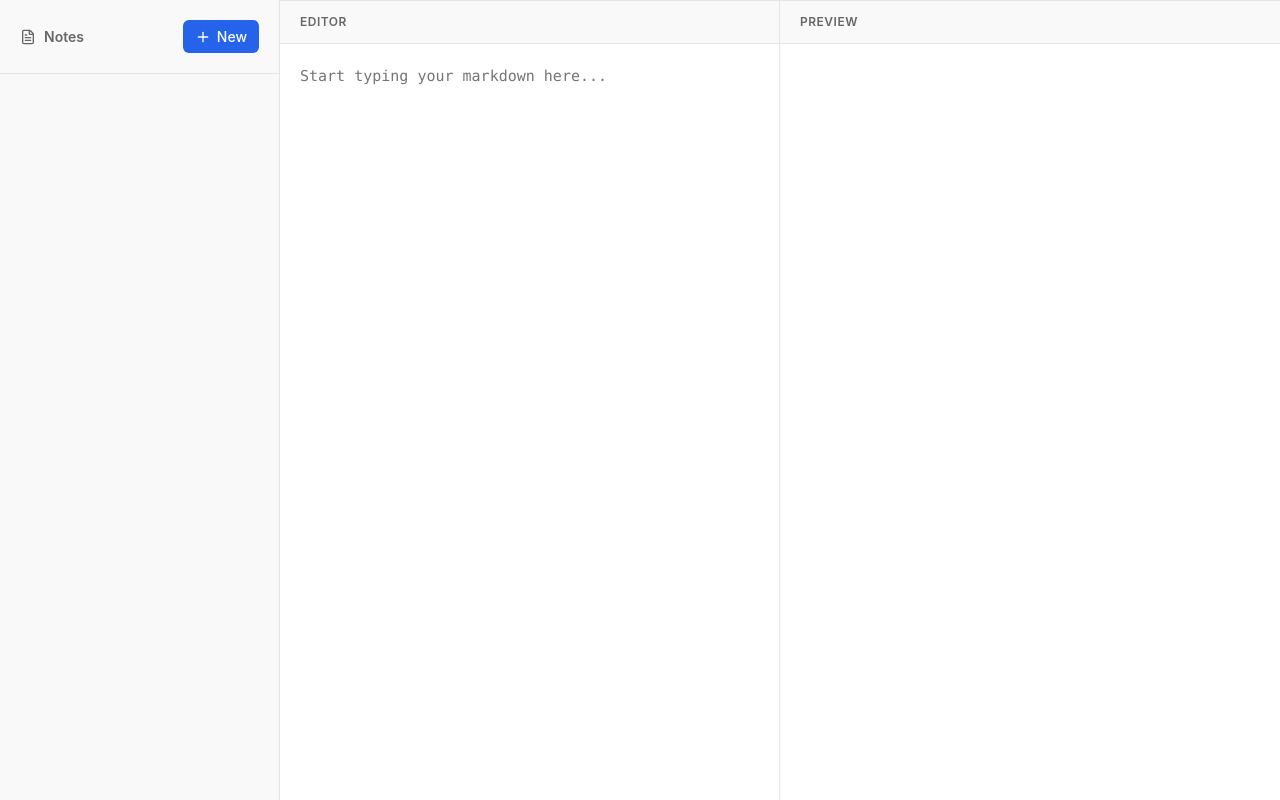
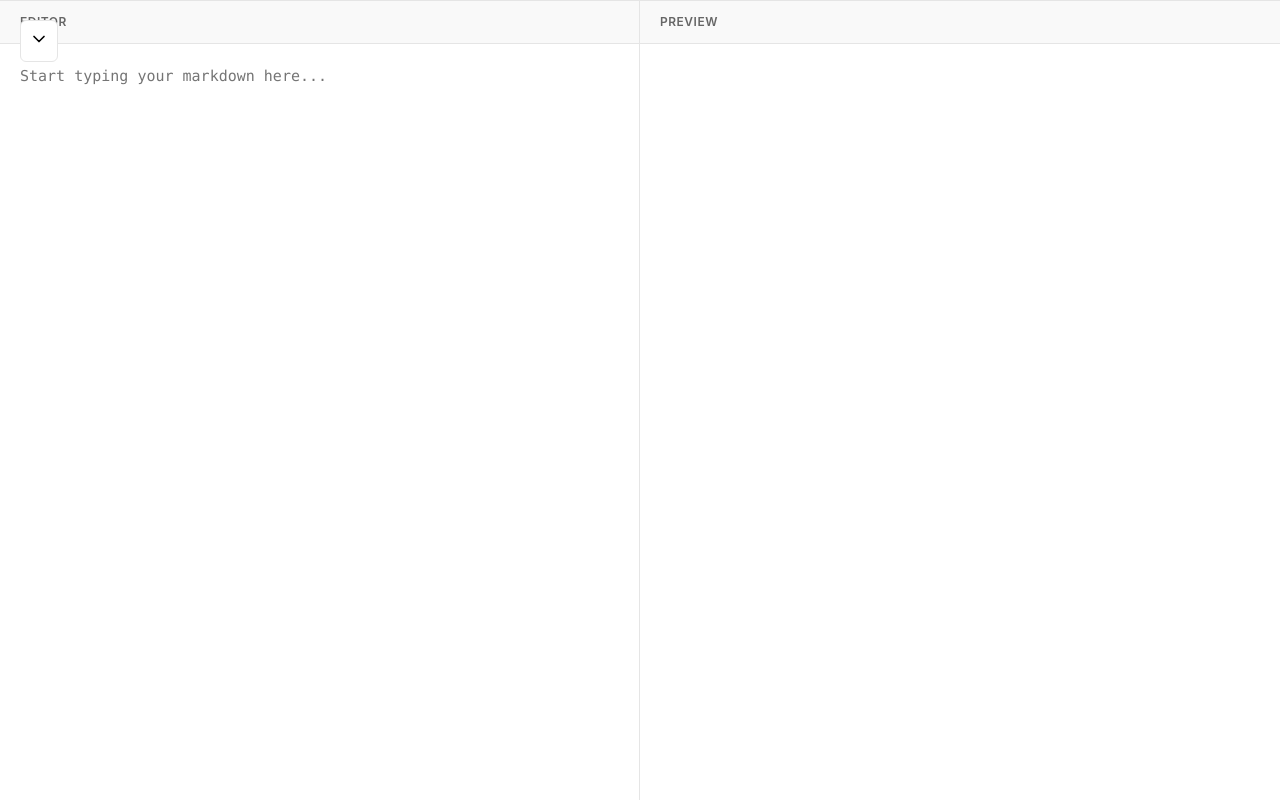
Before and after one commit to qduc/md-preview, a React (Vite) app: page / in a window 1280 px wide. Built offline with nearby package versions, Linux system fonts and the light colour scheme.

Commit message:
Default sidebar state hidden and toggle button made visible

```diff
--- a/src/markdown-viewer.jsx
+++ b/src/markdown-viewer.jsx
@@ -5,7 +5,7 @@ const MarkdownViewer = () => {
   const [notes, setNotes] = useState([]);
   const [currentNoteId, setCurrentNoteId] = useState(null);
   const [content, setContent] = useState('');
-  const [showNotesList, setShowNotesList] = useState(true);
+  const [showNotesList, setShowNotesList] = useState(false);
 
   // Load notes from localStorage on mount
   useEffect(() => {
@@ -281,7 +281,7 @@ const MarkdownViewer = () => {
         }
 
         .toggle-sidebar-btn {
-          display: none;
+          display: block;
           position: absolute;
           top: 20px;
           left: 20px;
```
Also changed, not shown: 2 other files (tests, documents, lock files or other folders).
